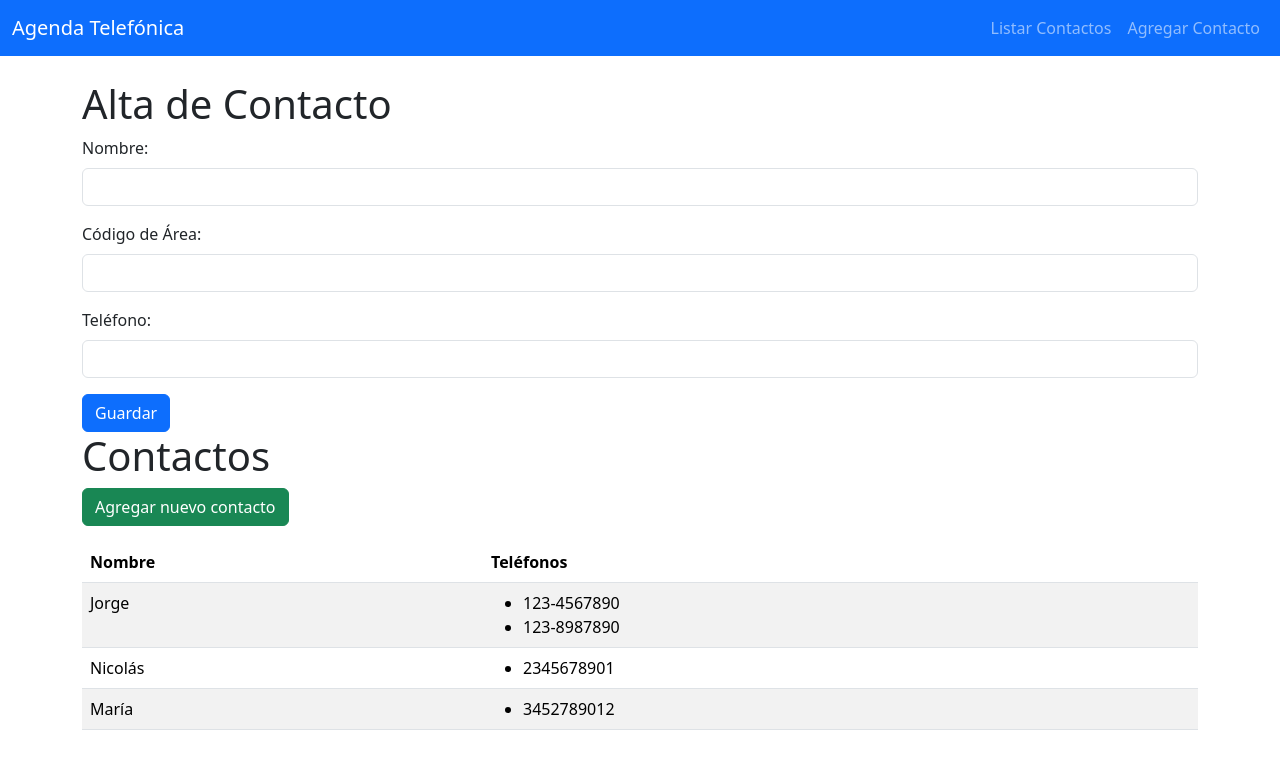
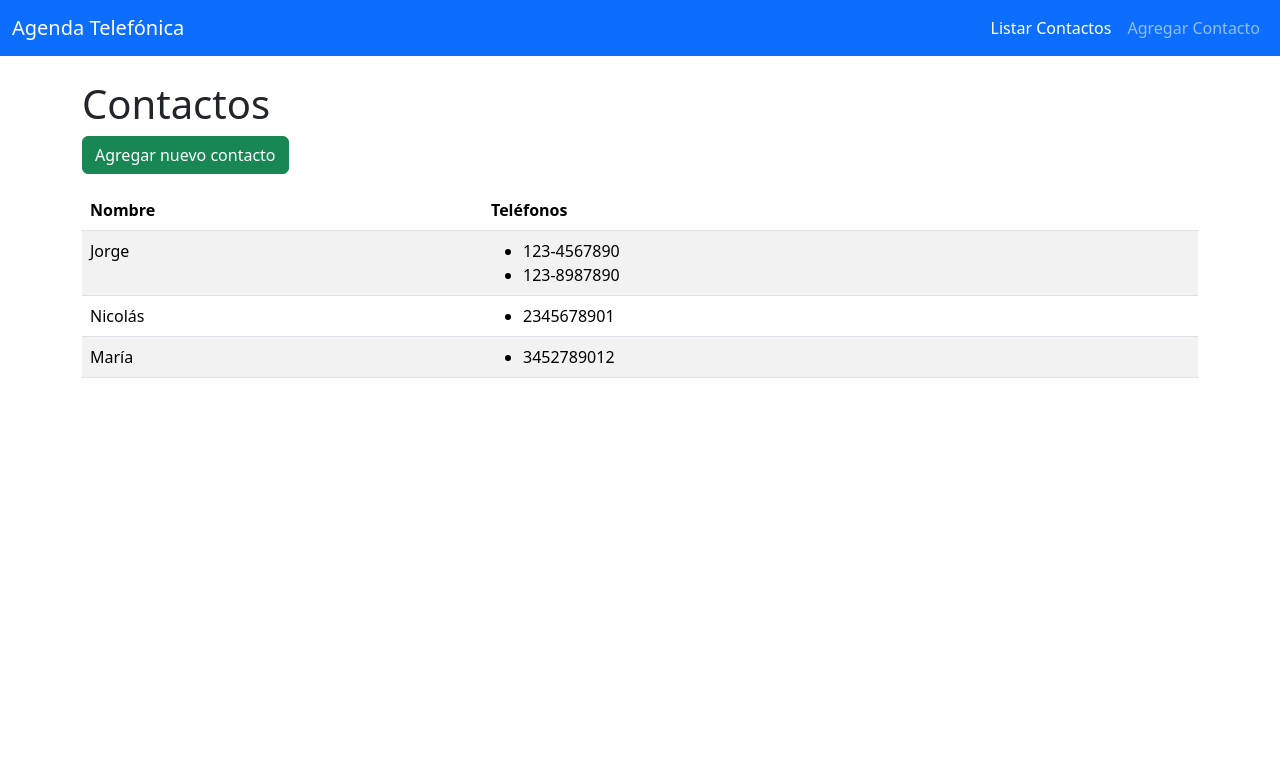
Before and after one commit to enriquemolinari/taller-react-agenda-telefonica, a React (Vite) app: page / in a window 1280 px wide. Shown: the top 768 px of the page. Built offline with nearby package versions, Linux system fonts and the light colour scheme.

Commit message:
adding conditional rendering

```diff
--- a/src/App.jsx
+++ b/src/App.jsx
@@ -1,12 +1,21 @@
 import "bootstrap/dist/css/bootstrap.min.css";
+
 import Header from "./Header";
 import Body from "./Body";
+import { useState } from "react";
+import { VISTA_LISTAR } from "./menuitems";
 
 function App() {
+  const [menuItem, setMenuItem] = useState(VISTA_LISTAR); // 'alta' o 'listar'
+
+  const handleSetMenuItem = (menuItem) => {
+    setMenuItem(menuItem);
+  };
+
   return (
     <>
-      <Header />
-      <Body />
+      <Header onSetMenuItem={handleSetMenuItem} menuItem={menuItem} />
+      <Body menuItem={menuItem} onSetMenuItem={handleSetMenuItem} />
     </>
   );
 }
--- a/src/Body.jsx
+++ b/src/Body.jsx
@@ -1,5 +1,6 @@
 import FormNuevoContacto from "./FormNuevoContacto.jsx";
 import TablaDeContactos from "./TablaDeContactos.jsx";
+import { VISTA_LISTAR, VISTA_ALTA } from "./menuitems";
 
 const CONTACTOS = [
   {
@@ -19,12 +20,18 @@ const CONTACTOS = [
   },
 ];
 
-export default function Body() {
+export default function Body({ menuItem, onSetMenuItem }) {
   return (
     <main>
-      <div class="container">
-        <FormNuevoContacto />
-        <TablaDeContactos contactos={CONTACTOS} />
+      <div className="container">
+        {menuItem === VISTA_ALTA ? (
+          <FormNuevoContacto />
+        ) : (
+          <TablaDeContactos
+            contactos={CONTACTOS}
+            onAgregarClick={() => onSetMenuItem(VISTA_ALTA)}
+          />
+        )}
       </div>
     </main>
   );
--- a/src/Header.jsx
+++ b/src/Header.jsx
@@ -1,30 +1,50 @@
-export default function Header() {
+import { VISTA_LISTAR, VISTA_ALTA } from "./menuitems";
+
+export default function Header({ onSetMenuItem, menuItem }) {
   return (
-    <nav class="navbar navbar-expand-lg navbar-dark bg-primary mb-4">
-      <div class="container-fluid">
-        <a class="navbar-brand" href="#">
+    <nav className="navbar navbar-expand-lg navbar-dark bg-primary mb-4">
+      <div className="container-fluid">
+        <a className="navbar-brand" href="#">
           Agenda Telefónica
         </a>
         <button
           aria-controls="navbarNav"
           aria-expanded="false"
           aria-label="Toggle navigation"
-          class="navbar-toggler"
+          className="navbar-toggler"
           data-bs-target="#navbarNav"
           data-bs-toggle="collapse"
           type="button"
         >
-          <span class="navbar-toggler-icon"></span>
+          <span className="navbar-toggler-icon"></span>
         </button>
-        <div class="collapse navbar-collapse" id="navbarNav">
-          <ul class="navbar-nav ms-auto">
-            <li class="nav-item">
-              <a class="nav-link" href="#">
+        <div className="collapse navbar-collapse" id="navbarNav">
+          <ul className="navbar-nav ms-auto">
+            <li className="nav-item">
+              <a
+                className={`nav-link${
+                  menuItem === VISTA_LISTAR ? " active" : ""
+                }`}
+                href="#"
+                onClick={(e) => {
+                  e.preventDefault();
+                  onSetMenuItem(VISTA_LISTAR);
+                }}
+              >
                 Listar Contactos
               </a>
             </li>
-            <li class="nav-item">
-              <a class="nav-link" href="#">
+            <li className="nav-item">
+              <a
+                className={`nav-link${
+                  menuItem === VISTA_ALTA ? " active" : ""
+                }`}
+                href="#"
+                onClick={(e) => {
+                  e.preventDefault();
+                  onSetMenuItem(VISTA_ALTA);
+                }}
+              >
                 Agregar Contacto
               </a>
             </li>
--- a/src/TablaDeContactos.jsx
+++ b/src/TablaDeContactos.jsx
@@ -1,11 +1,20 @@
 import FilaContacto from "./FilaContacto.jsx";
 
-export default function TablaDeContactos({ contactos }) {
+export default function TablaDeContactos({ contactos, onAgregarClick }) {
   return (
     <section>
       <h1>Contactos</h1>
-      <a class="btn btn-success mb-3">Agregar nuevo contacto</a>
-      <table class="table table-striped">
+      <a
+        className="btn btn-success mb-3"
+        href="#"
+        onClick={(e) => {
+          e.preventDefault();
+          onAgregarClick && onAgregarClick();
+        }}
+      >
+        Agregar nuevo contacto
+      </a>
+      <table className="table table-striped">
         <thead>
           <tr>
             <th>Nombre</th>
@@ -14,7 +23,10 @@ export default function TablaDeContactos({ contactos }) {
         </thead>
         <tbody>
           {contactos.map((contacto) => (
-            <FilaContacto key={contacto.id} contacto={contacto} />
+            <FilaContacto
+              key={contacto.contactoId || contacto.id}
+              contacto={contacto}
+            />
           ))}
         </tbody>
       </table>
```
Also changed, not shown: 1 other file (tests, documents, lock files or other folders).
